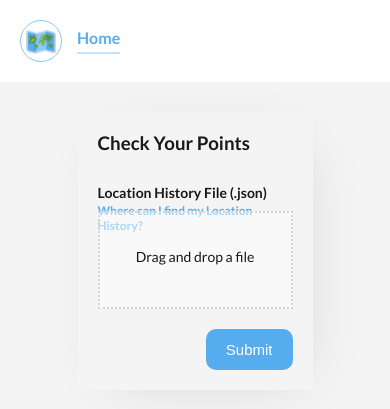
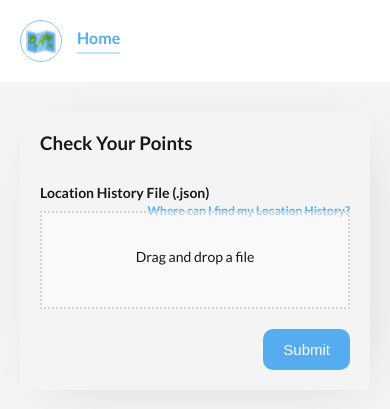
Before and after one commit to nicoknoll/howimetcorona, a Django app: page /check in a window 390 px wide. Shown: the top 409 px of the page. Run offline with Django 3.2, Linux system fonts and the light colour scheme; style sheets or scripts are compiled from the project's sources.

Commit message:
Fix responsiveness in form

```diff
--- a/howimetcorona/static/styles/form.scss
+++ b/howimetcorona/static/styles/form.scss
@@ -1,7 +1,8 @@
 .form {
-    margin-top: 30px;
+    margin: 30px 20px;
     padding: 20px;
-    width: 50%;
+    max-width: 500px;
+    width: 100%;
     box-shadow: 10px 10px 58px -24px rgba(0, 0, 0, 0.15);
 
     &__title {
--- a/howimetcorona/static/styles/main.css
+++ b/howimetcorona/static/styles/main.css
@@ -1,7 +1,8 @@
 .form {
-  margin-top: 30px;
+  margin: 30px 20px;
   padding: 20px;
-  width: 50%;
+  max-width: 500px;
+  width: 100%;
   box-shadow: 10px 10px 58px -24px rgba(0, 0, 0, 0.15);
 }
 .form__title {
```
Also changed, not shown: 1 other file.
